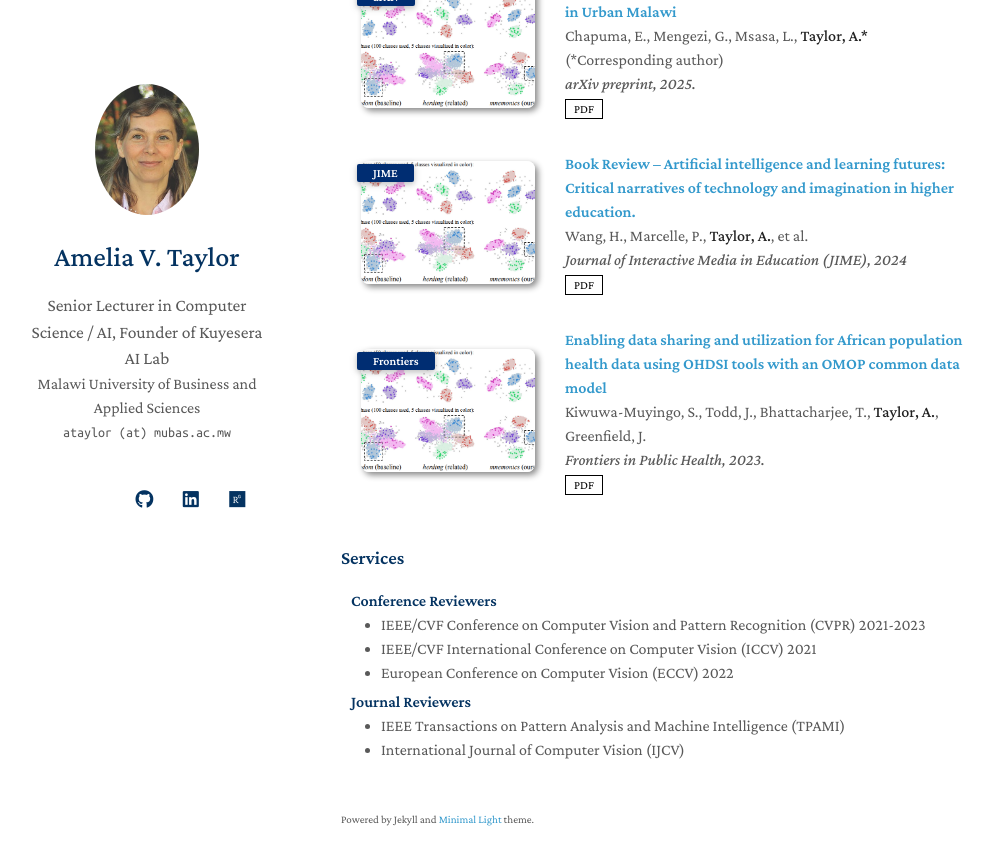
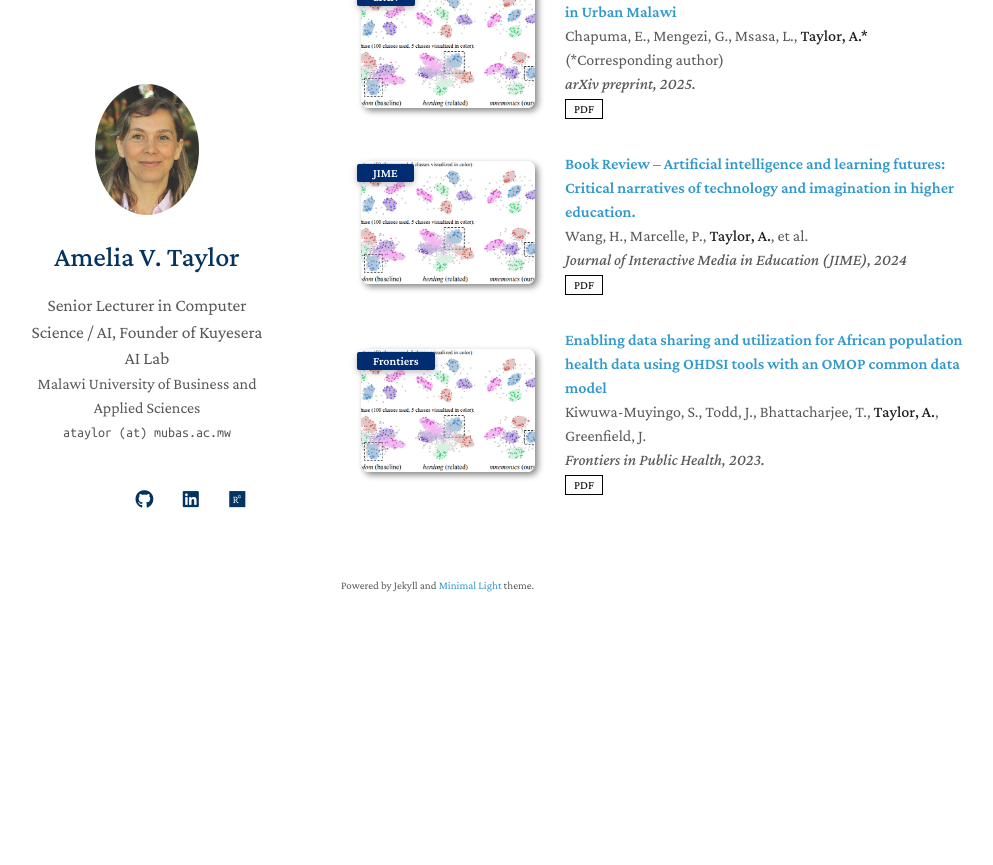
Before and after one commit to avtaylor/ameliataylor.github.io, a Jekyll site: the page built from index.md, in a window 1280 px wide and 900 px high, scrolled down 3861 px. Shown: the top 865 px of the window, without its empty margins (129-1122 px from the left). Built offline with Jekyll 4.4.1, drawn with Linux system fonts in a browser that asks for light colours; a style sheet for code colours, icons or effects is not loaded; our own code applies the rules of GitHub Pages for plain Markdown files; after the commit the page ends 4527 px from its top, so only the background shows below that.

Commit message:
Update index.md
removed services

```diff
--- a/index.md
+++ b/index.md
@@ -53,5 +53,3 @@ In 2022, I have founded the <a href="https://kailab.tech" target="_blank">Kuyese
 - Data Processing and Consulting Services for World Bank (2026 - present): Supports the implementation of a pilot Digital Low-Resource Language Library in Malawi
 
 {% include_relative _includes/publications.md %}
-
-#{% include_relative _includes/services.md %}
```
